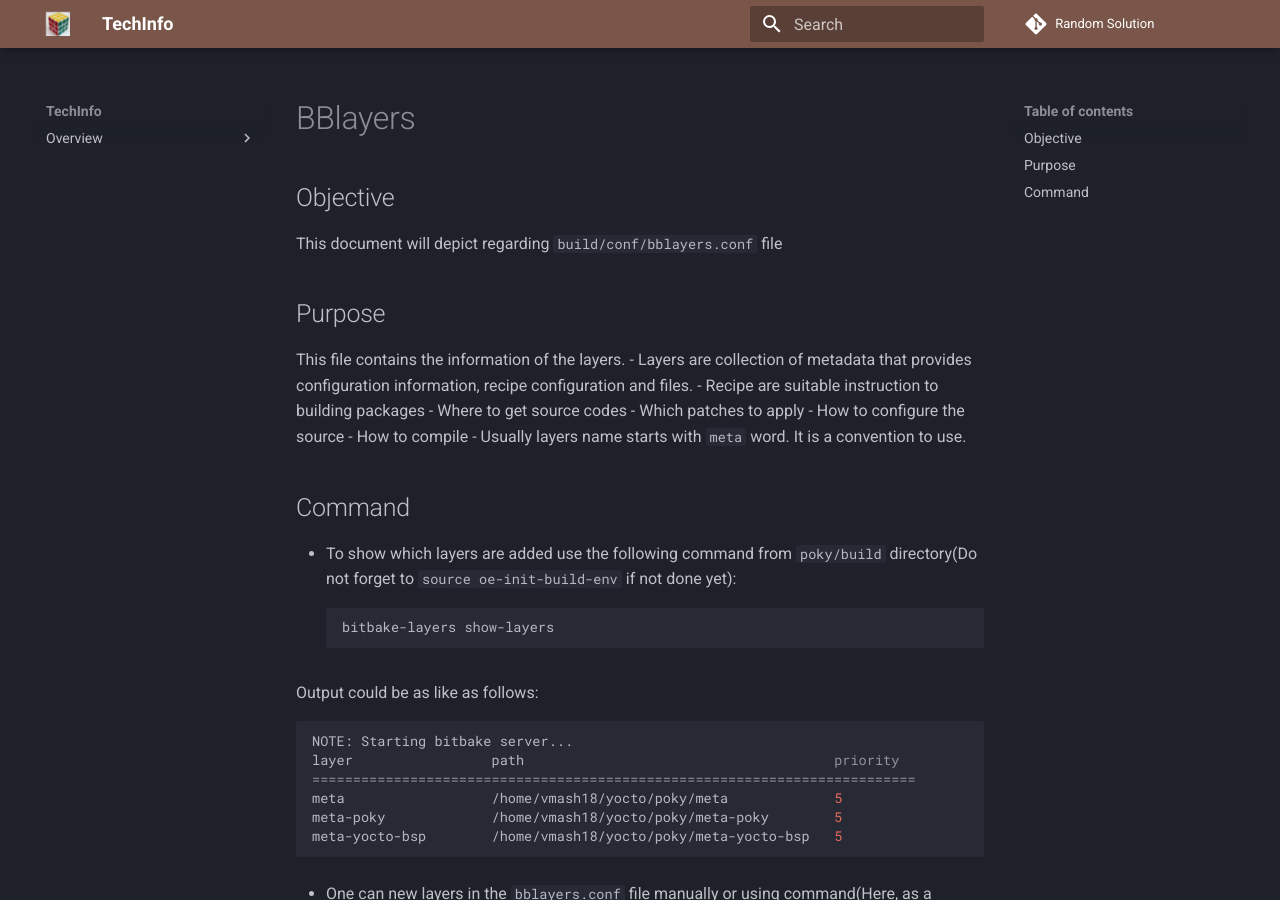
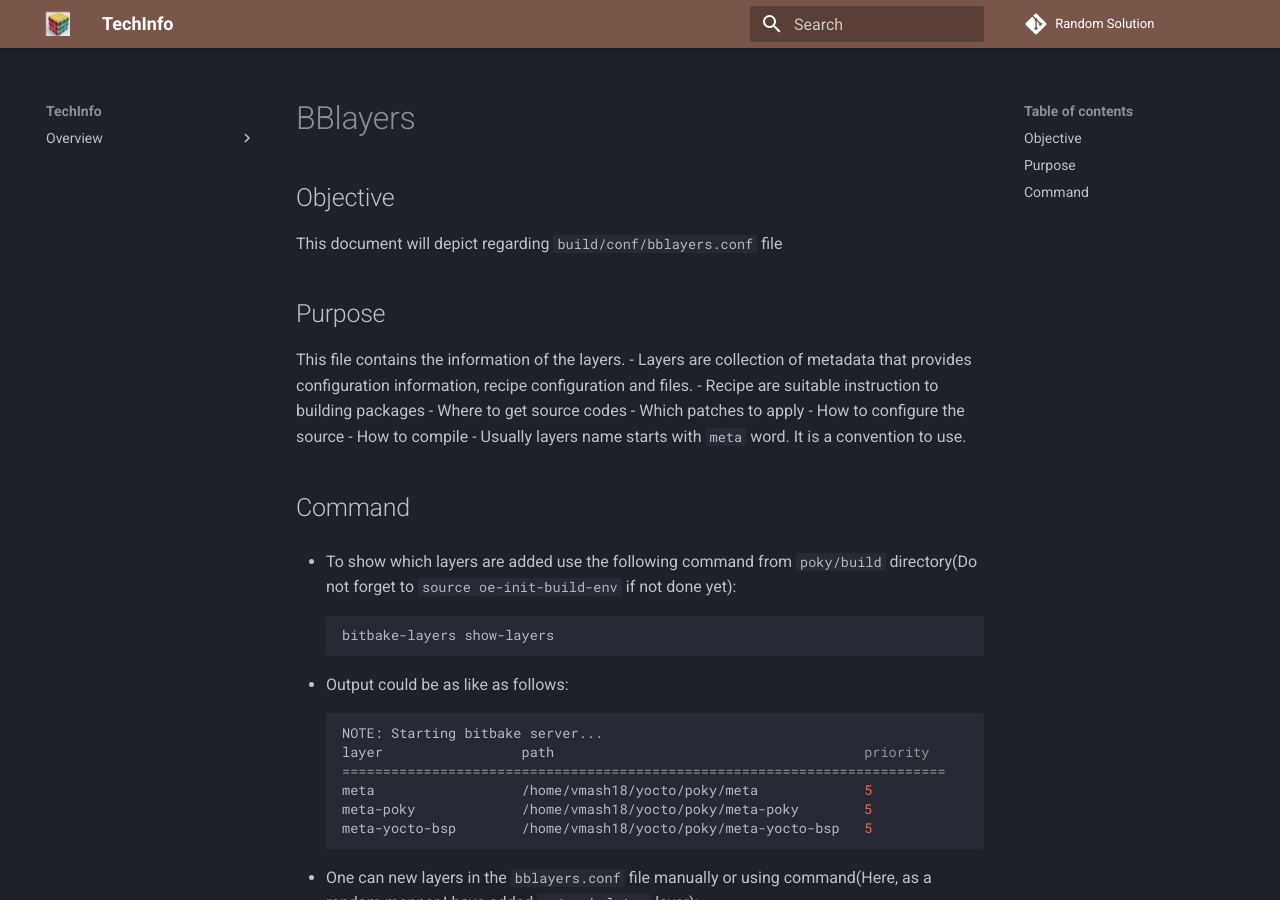
Before and after one commit to atifkarim/random_solution, an MkDocs documentation site: the page built from docs/Yocto_learning/3_bblayers.md, in a window 1280 px wide and 900 px high. Built offline with MkDocs 1.6.1 and Material for MkDocs 9.7.7, drawn with Linux system fonts in a browser that asks for light colours; comment, search, counter and statistics services are not loaded.

Commit message:
Fix syntax

````diff
--- a/docs/Yocto_learning/3_bblayers.md
+++ b/docs/Yocto_learning/3_bblayers.md
@@ -24,7 +24,7 @@ This file contains the information of the layers.
   bitbake-layers show-layers
   ```
 
-  Output could be as like as follows:
+-  Output could be as like as follows:
   ```bash
   NOTE: Starting bitbake server...
   layer                 path                                      priority
````
